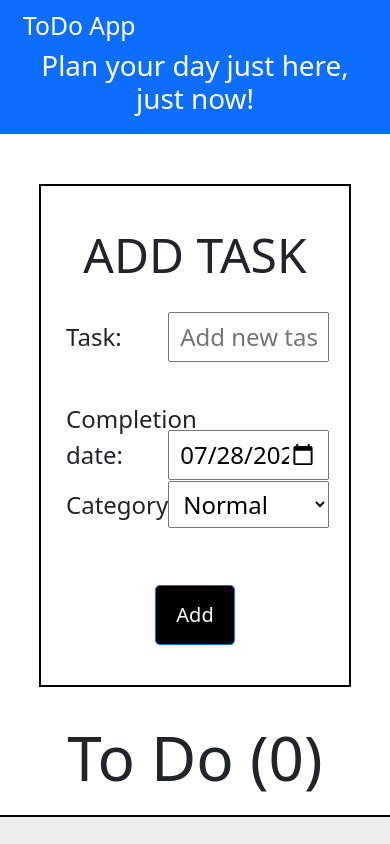
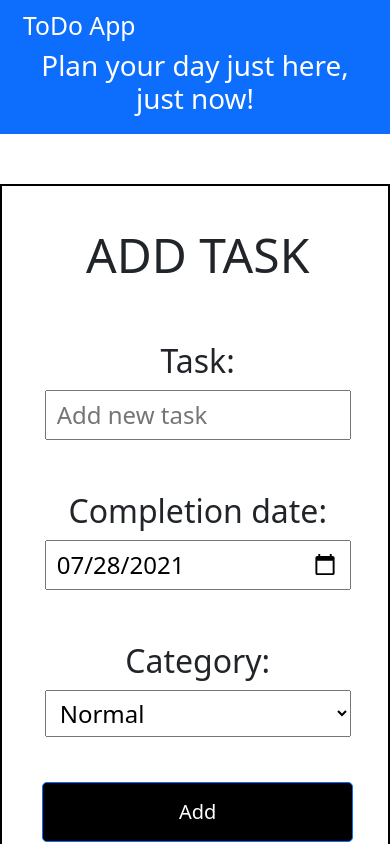
Before and after one commit to bartekmnemo/todo-app, a React (Create React App) app: page / in a window 390 px wide. Shown: the top 844 px of the page. Built offline with nearby package versions, Linux system fonts and the light colour scheme.

Commit message:
add responsiveness

```diff
--- a/src/components/AddTask.css
+++ b/src/components/AddTask.css
@@ -75,3 +75,36 @@ form select option:nth-child(3) {
     form select option:nth-child(4) {
         background-color: red;
         }
+
+@media screen and (max-width:1024px) {
+form {
+    width:100%;
+    flex-wrap: wrap;
+}
+
+form div {
+    width: 100%;
+    height: 150px;
+    padding: 20px;
+}
+
+form div label {
+    width: 100%;
+    text-align: center;
+    font-size: 32px;
+}
+
+form input, select {
+    width: 100%;
+}
+
+
+
+form .btn {
+    width: 90%;
+    height: 60px;
+    color: white;
+    background-color: black;
+}
+
+}
--- a/src/components/Task.css
+++ b/src/components/Task.css
@@ -45,3 +45,25 @@
     background-color: rgb(38, 121, 245);
 
 }
+
+@media screen and (max-width:1024px) {
+    .leftSection {
+        width: 60%;
+
+    }
+
+    .rightSection {
+        width: 40%;
+    }
+
+    .item .taskP{
+        margin: 0;
+        padding: 0;
+        font-size: 21px;
+        text-align: left;
+        border-radius: 5%;
+    }
+    .item button {
+        width: 100%;
+    }
+}
```
